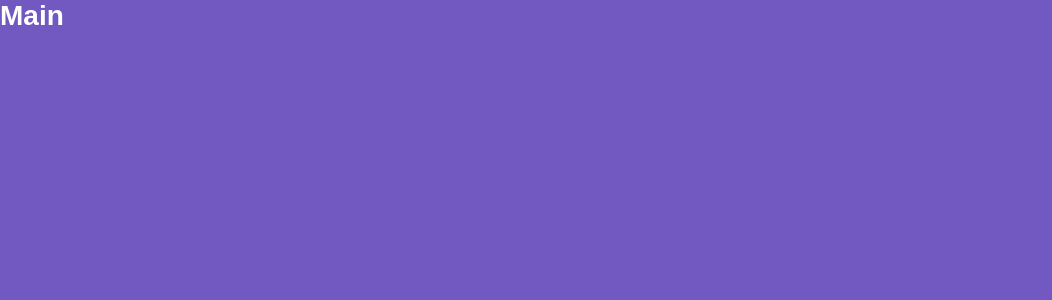
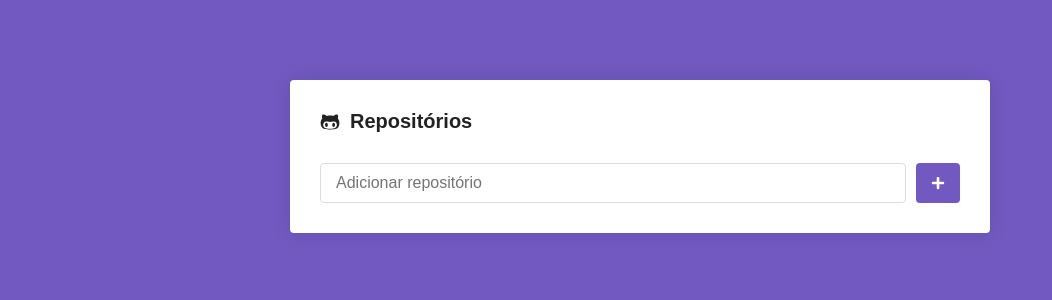
Before and after one commit to LORDBABUINO/bootcamp-modulo05, a React (Create React App) app: page / in a window 1280 px wide. Shown: the top 300 px of the page, without its empty margins (0-1052 px from the left). Built offline with nearby package versions, Linux system fonts and the light colour scheme.

Commit message:
Makes repository requests and adds button animation

```diff
--- a/package.json
+++ b/package.json
@@ -3,8 +3,10 @@
   "version": "0.1.0",
   "private": true,
   "dependencies": {
+    "axios": "^0.19.0",
     "react": "^16.10.2",
     "react-dom": "^16.10.2",
+    "react-icons": "^3.7.0",
     "react-router-dom": "^5.1.2",
     "react-scripts": "3.2.0",
     "styled-components": "^4.4.0"
--- a/src/pages/Main/index.js
+++ b/src/pages/Main/index.js
@@ -1,7 +1,63 @@
-import React from 'react'
+import React, { Component } from 'react'
+import { FaGithubAlt, FaPlus, FaSpinner } from 'react-icons/fa'
 
-import { Title } from './styles'
+import api from '../../services/api'
 
-const Main = () => <Title>Main</Title>
+import { Container, Form, SubmitButton } from './styles'
+
+class Main extends Component {
+  state = {
+    newRepo: '',
+    repositories: [],
+    loading: false,
+  }
+
+  handleInputChange = e => {
+    const newRepo = e.target.value
+    this.setState({ newRepo })
+  }
+
+  handleSubmit = async e => {
+    e.preventDefault()
+    this.setState({ loading: true })
+
+    const { newRepo, repositories } = this.state
+    const response = await api.get(`/repos/${newRepo}`)
+    const { full_name: name } = response.data
+
+    this.setState({
+      repositories: [...repositories, name],
+      newRepo: '',
+      loading: false,
+    })
+  }
+
+  render() {
+    const { newRepo, loading } = this.state
+    return (
+      <Container>
+        <h1>
+          <FaGithubAlt />
+          Repositórios
+        </h1>
+        <Form onSubmit={this.handleSubmit}>
+          <input
+            type="text"
+            placeholder="Adicionar repositório"
+            value={newRepo}
+            onChange={this.handleInputChange}
+          />
+          <SubmitButton loading={loading}>
+            {loading ? (
+              <FaSpinner color="white" size={14} />
+            ) : (
+              <FaPlus color="white" size="14" />
+            )}
+          </SubmitButton>
+        </Form>
+      </Container>
+    )
+  }
+}
 
 export default Main
--- a/src/pages/Main/styles.js
+++ b/src/pages/Main/styles.js
@@ -1,5 +1,70 @@
-import styled from 'styled-components'
+import styled, { keyframes, css } from 'styled-components'
 
-export const Title = styled.h1`
-  color: white;
+export const Container = styled.div`
+  max-width: 700px;
+  background-color: white;
+  border-radius: 4px;
+  box-shadow: 0 0 20px rgba(0, 0, 0, 0.1);
+  padding: 30px;
+  margin: 80px auto;
+
+  h1 {
+    font-size: 20px;
+    display: flex;
+    flex-direction: row;
+    align-items: center;
+
+    svg {
+      margin-right: 10px;
+    }
+  }
 `
+export const Form = styled.form`
+  margin-top: 30px;
+  display: flex;
+  flex-direction: row;
+
+  input {
+    flex: 1;
+    border: 1px solid #ddd;
+    padding: 10px 15px;
+    border-radius: 4px;
+    font-size: 16px;
+  }
+`
+
+const rotate = keyframes`
+  from {
+    transform: rotate(0deg);
+  }
+  to {
+    transform: rotate(360deg);
+  }
+`
+export const SubmitButton = styled.button.attrs(props => ({
+  type: 'submit',
+  disabled: props.loading,
+}))`
+  background: #7159c1;
+  border: 0;
+  padding: 0 15px;
+  margin-left: 10px;
+  border-radius: 4px;
+
+  display: flex;
+  justify-content: center;
+  align-items: center;
+
+  &[disabled] {
+    cursor: not-allowed;
+    opacity: 0.6;
+  }
+
+  ${props =>
+    props.loading &&
+    css`
+      svg {
+        animation: ${rotate} 2s linear infinite;
+      }
+    `}
+`
--- /dev/null
+++ b/src/services/api.js
@@ -0,0 +1,7 @@
+import axios from 'axios'
+
+const api = axios.create({
+  baseURL: 'https://api.github.com',
+})
+
+export default api
```
Also changed, not shown: .eslintrc.js, 1 other file (tests, documents, lock files or other folders).
